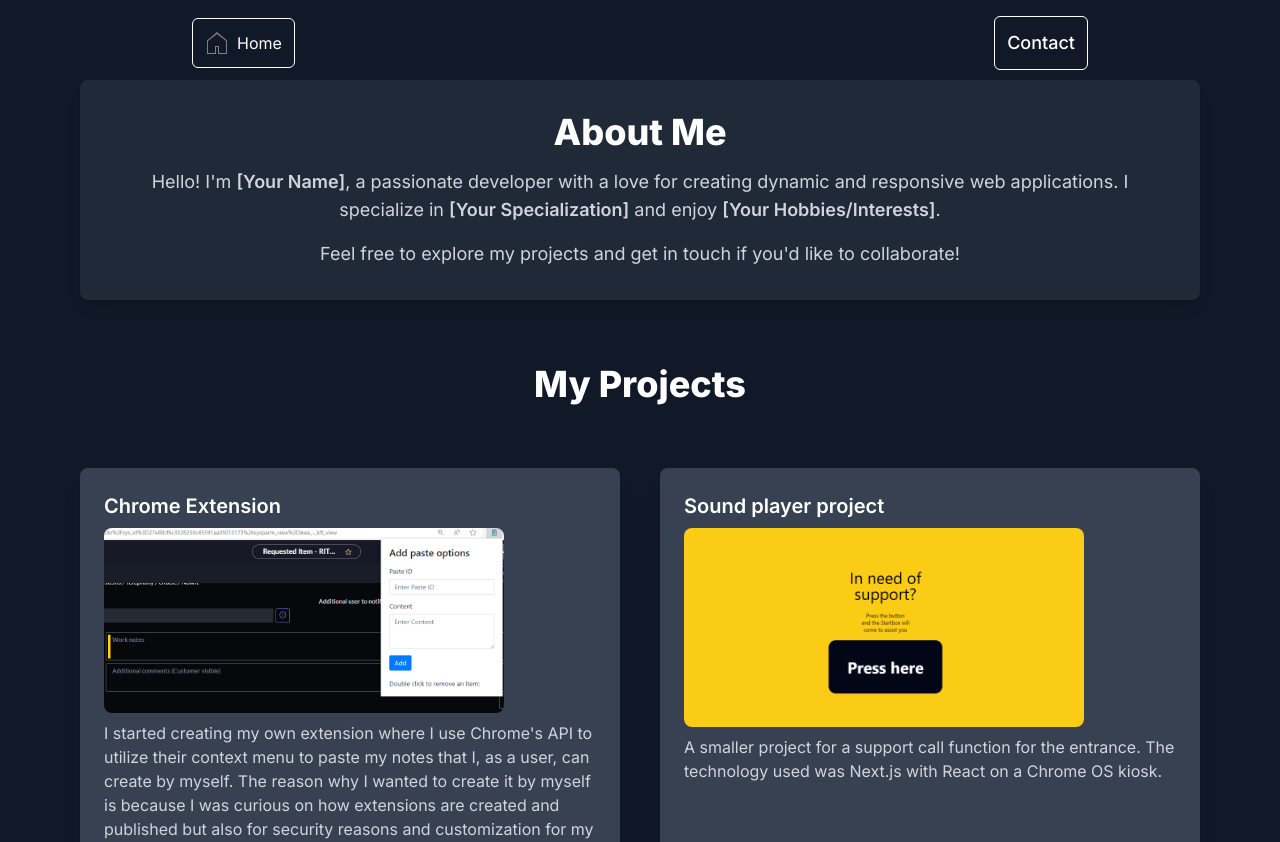
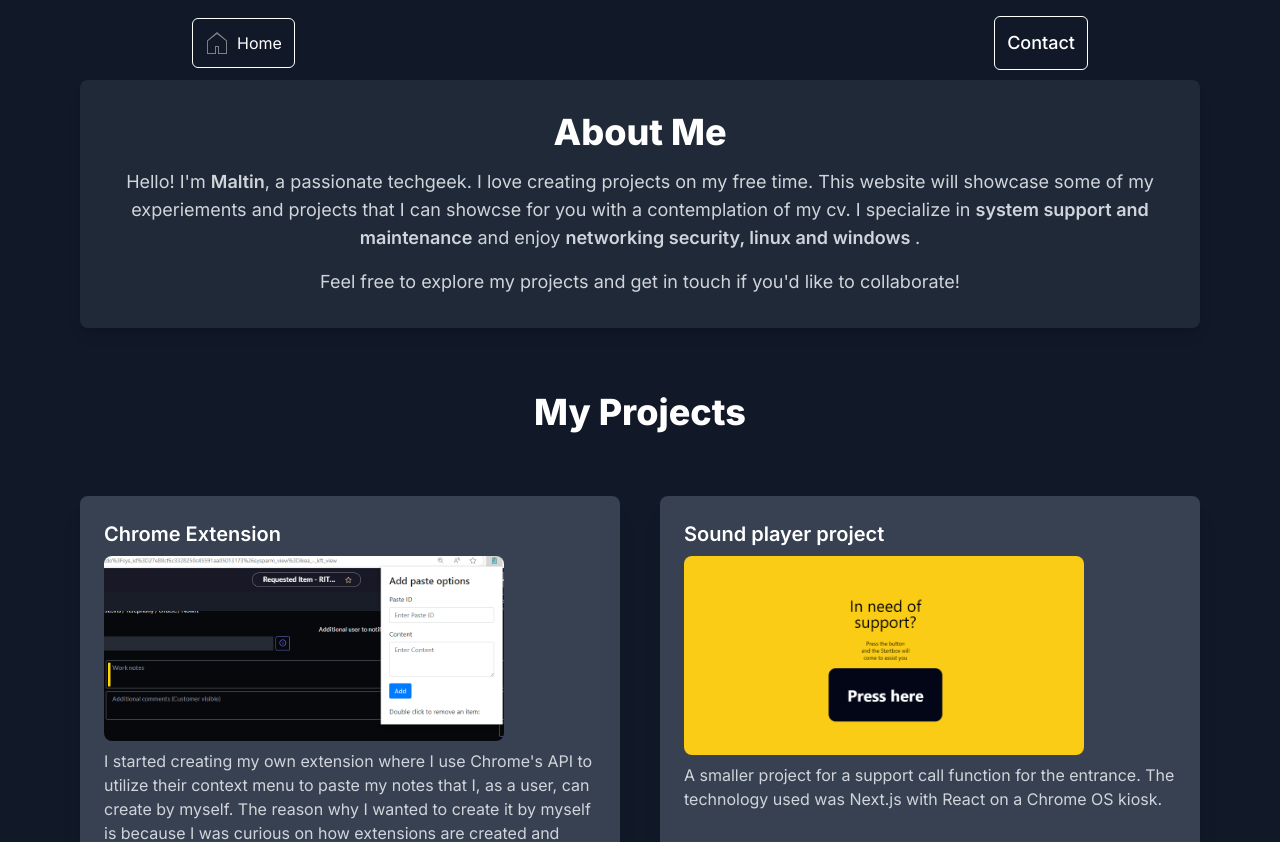
Before and after one commit to maltin1234/Portfolio, a Next.js app: page / in a window 1280 px wide. Shown: the top 842 px of the page. Built offline with nearby package versions, Linux system fonts and the light colour scheme.

Commit message:
about me section

```diff
--- a/app/page.js
+++ b/app/page.js
@@ -38,7 +38,7 @@ const Home = () => {
           <div className="bg-gray-800 p-8 rounded-lg shadow-lg text-center">
             <h2 className="text-4xl font-extrabold mb-4 text-white">About Me</h2>
             <p className="text-lg text-gray-300 mb-4">
-              Hello! I'm <span className="font-semibold">[Your Name]</span>, a passionate developer with a love for creating dynamic and responsive web applications. I specialize in <span className="font-semibold">[Your Specialization]</span> and enjoy <span className="font-semibold">[Your Hobbies/Interests]</span>.
+              Hello! I'm <span className="font-semibold">Maltin</span>, a passionate techgeek. I love creating projects on my free time. This website will showcase some of my experiements and projects that I can showcse for you with a contemplation of my cv. I specialize in <span className="font-semibold">system support and maintenance</span> and enjoy <span className="font-semibold">networking security, linux and windows </span>.
             </p>
             <p className="text-lg text-gray-300">
               Feel free to explore my projects and get in touch if you'd like to collaborate!
```
